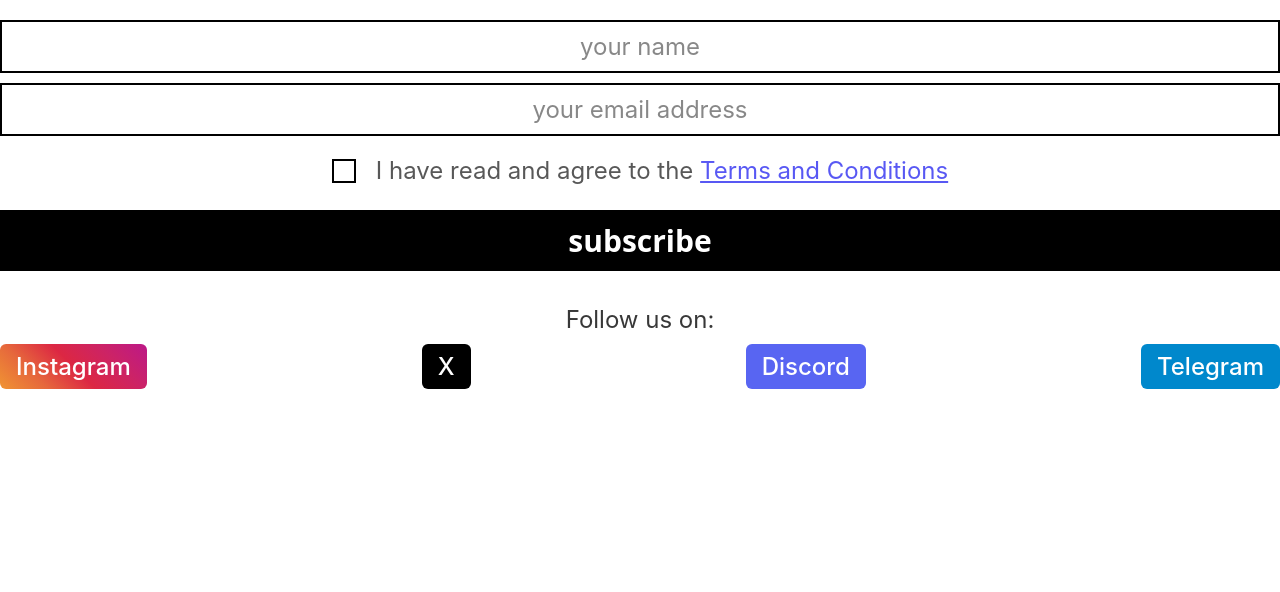
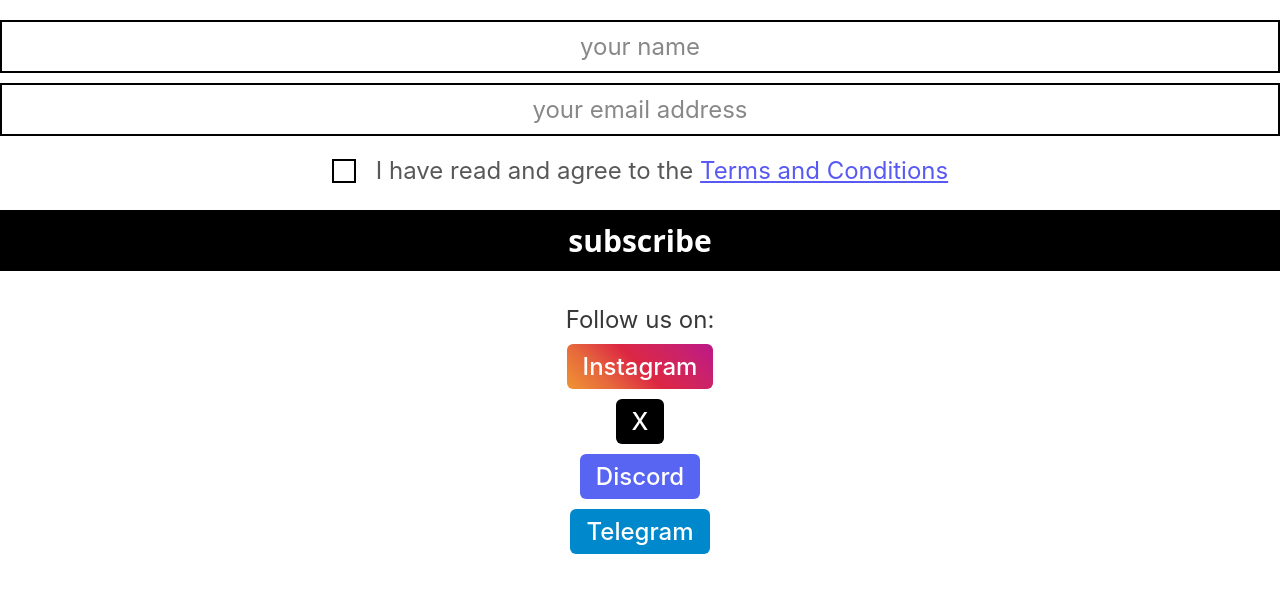
Before and after one commit to zoltanalmodo/ddisco-003, a React (Create React App) app: page /#/form-validation in a window 1280 px wide. Shown: the top 592 px of the page. Built offline with nearby package versions, Linux system fonts and the light colour scheme; no server answers.

Commit message:
new vertical layout for social buttons

```diff
--- a/src/App.css
+++ b/src/App.css
@@ -286,7 +286,11 @@ input::-webkit-input-placeholder { /* Chrome/Opera/Safari */
 
 .social_buttons {
   display: flex;
-  justify-content: space-between;
+  flex-direction: column;
+  align-items: center;
+  gap: 10px;
+  max-width: 200px;
+  margin: 0 auto;
 }
 
 .social_button {
```
